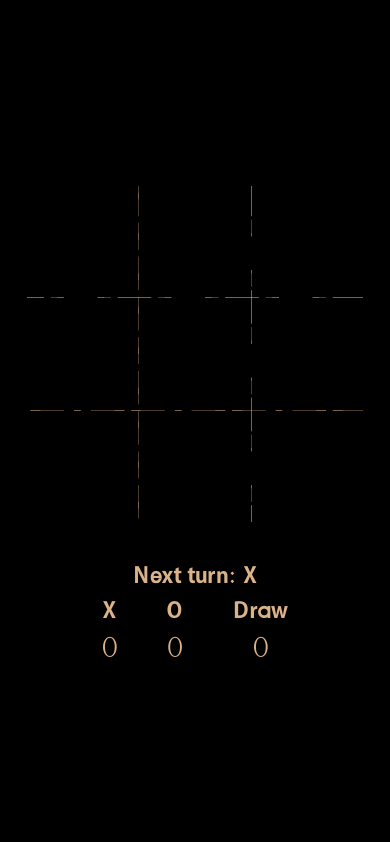
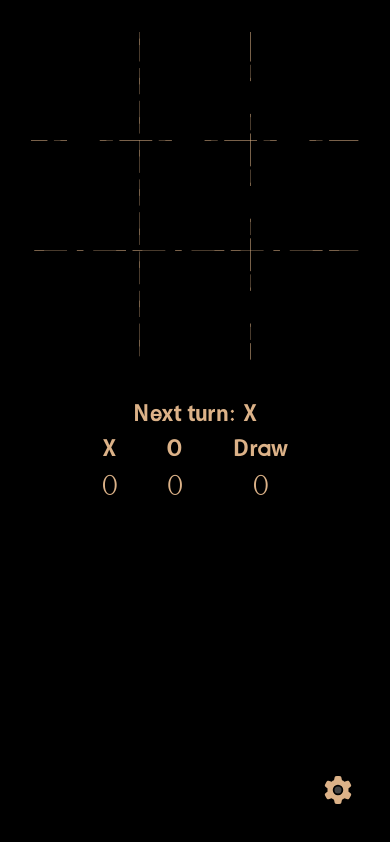
Before and after one commit to abdulrahmanhatem/tic-tac-toe, a React (Create React App) app: page / in a window 390 px wide. Built offline with nearby package versions, Linux system fonts and the light colour scheme.

Commit message:
update responsive design

```diff
--- a/src/assets/styles/styles.css
+++ b/src/assets/styles/styles.css
@@ -44,7 +44,7 @@ button{
 .game {
   display: flex;
   inline-size: 100%;
-  block-size: 90%;
+  block-size: 100%;
   position: relative;
   align-items: center;
 }
@@ -153,7 +153,6 @@ svg.line:nth-of-type(4){
   border-bottom: .1rem solid var(--grey);
   padding: .5rem;
   transition: all ease-in-out .3s;
-  block-size: 7svh;
 }
 .game-info .description {
   display: flex;
@@ -299,24 +298,30 @@ svg.line:nth-of-type(4){
 
 @media (max-width: 800px) {
   #root {
-    inline-size: 100svw;
-    block-size: 100svh;
+    block-size: auto;
   }
   body {
     block-size: auto;
   }
   .game {
     flex-direction: column;
-    block-size: 100%;
-    inline-size: 100%;
-  }
-  .settings {
-    inset-inline-start: 2rem;
-    inset-inline-end: auto;
-    inset-block-start: 2rem;
   }
   .game-board {
     justify-content: center;
-    flex: 1 0 100%;
+    margin-block: 2rem;
+  }
+  .modal {
+    inline-size: 75%;
+  }
+}
+
+@media (max-width: 500px) {
+  .game-board .list {
+    inline-size: 84vw;
+    block-size: 84vw;
+  }
+  .game-board .list .square {
+    inline-size: calc(28vw - 2rem);
+    block-size: calc(28vw - 2rem);
 }
 }
--- a/src/components/Game.js
+++ b/src/components/Game.js
@@ -46,9 +46,9 @@ export default function Game() {
           }
 
 
-        {/* <span className='settings'>
+        <span className='settings'>
           <Settings settings = {settings} setSettings={setSettings}/>
-        </span> */}
+        </span>
       </div>
     )
   }
```
